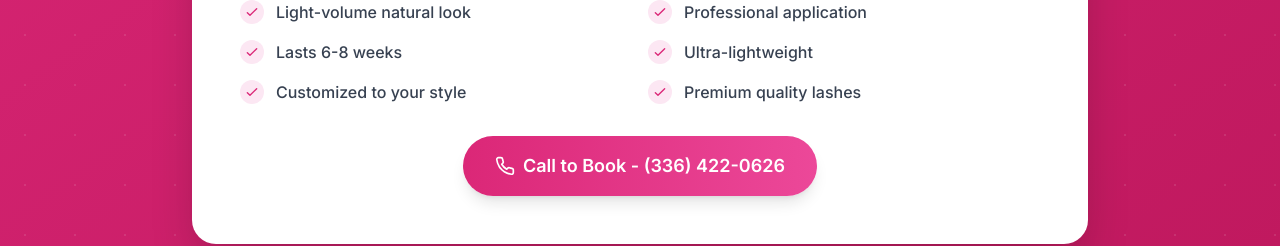
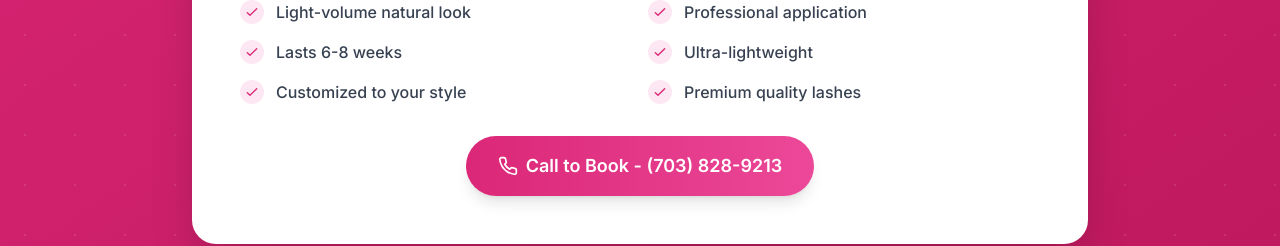
Before and after one commit to itrigerinnovationspvtltd/lash-store-fe, a React (Vite) app: page / in a window 1280 px wide. Shown: the part 1356-1602 px from the top of the page. Built offline with nearby package versions, Linux system fonts and the light colour scheme.

Commit message:
minor bug fixes

```diff
--- a/src/components/LashLift.jsx
+++ b/src/components/LashLift.jsx
@@ -82,7 +82,7 @@ const LashLift = () => {
             <motion.a
               whileHover={{ scale: 1.05 }}
               whileTap={{ scale: 0.95 }}
-              href="tel:+13364220626"
+              href="tel:+17038289213"
               className="btn-primary inline-block"
             >
               Book Your Lash Lift
--- a/src/components/Location.jsx
+++ b/src/components/Location.jsx
@@ -113,7 +113,7 @@ const Location = () => {
               <motion.a
                 whileHover={{ scale: 1.05 }}
                 whileTap={{ scale: 0.95 }}
-                href="tel:+13364220626"
+                href="tel:+17038289213"
                 className="inline-block bg-white text-primary-600 px-8 py-4 rounded-full font-semibold shadow-lg hover:shadow-xl transition-all"
               >
                 Book Now - Call Us
--- a/src/components/PermanentMakeup.jsx
+++ b/src/components/PermanentMakeup.jsx
@@ -80,7 +80,7 @@ const PermanentMakeup = () => {
             <motion.a
               whileHover={{ scale: 1.05 }}
               whileTap={{ scale: 0.95 }}
-              href="tel:+13364220626"
+              href="tel:+17038289213"
               className="btn-primary inline-block"
             >
               Book Your Permanent Makeup
--- a/src/components/Services.jsx
+++ b/src/components/Services.jsx
@@ -137,7 +137,7 @@ const Services = () => {
           <motion.a
             whileHover={{ scale: 1.05 }}
             whileTap={{ scale: 0.95 }}
-            href="tel:+13364220626"
+            href="tel:+17038289213"
             className="btn-primary inline-block"
           >
             Get a Free Consultation
--- a/src/components/SpecialOffer.jsx
+++ b/src/components/SpecialOffer.jsx
@@ -95,11 +95,11 @@ const SpecialOffer = () => {
               <motion.a
                 whileHover={{ scale: 1.05 }}
                 whileTap={{ scale: 0.95 }}
-                href="tel:+13364220626"
+                href="tel:+17038289213"
                 className="btn-primary inline-flex items-center justify-center gap-2"
               >
                 <Phone size={20} />
-                Call to Book - (336) 422-0626
+                Call to Book - (703) 828-9213
               </motion.a>
             </div>
           </motion.div>
```
